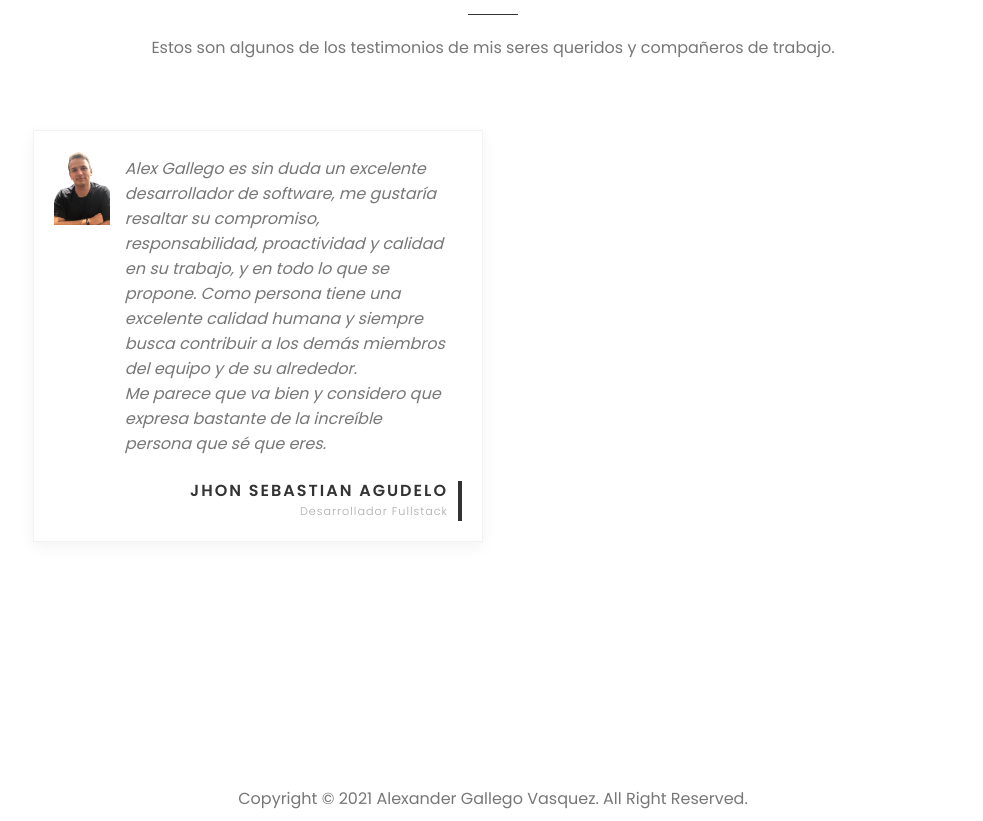
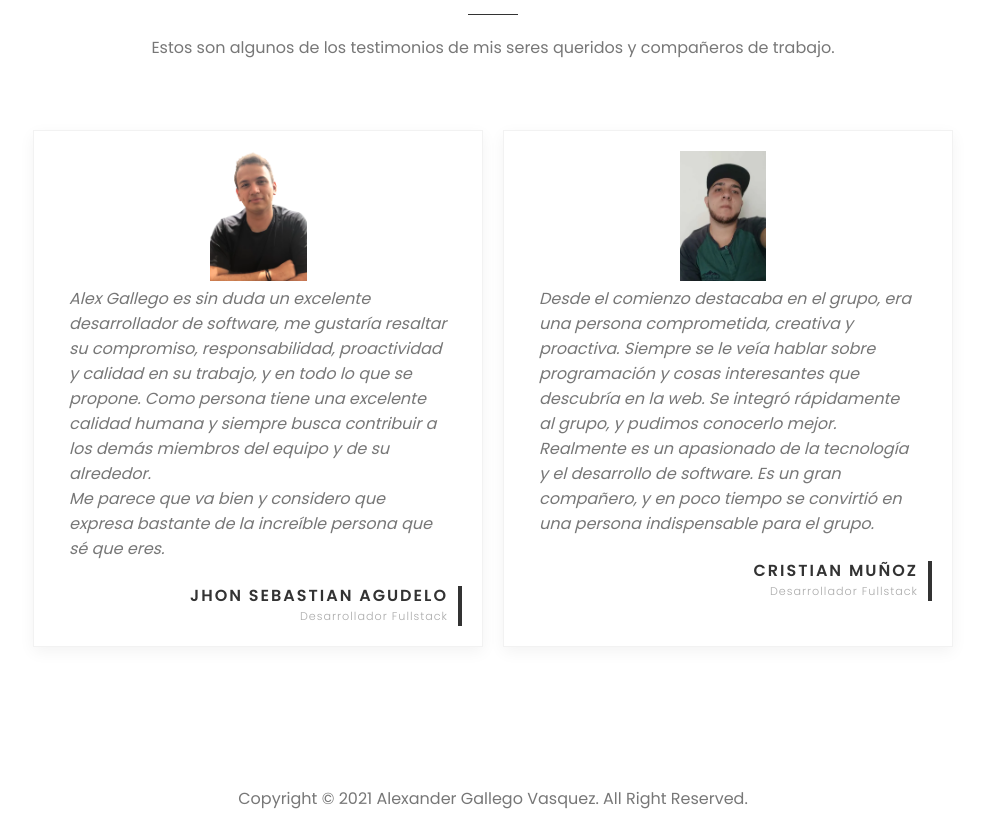
Before and after one commit to CamiloAlzateM/portafolio, a React (Create React App) app: page / in a window 1280 px wide. Shown: the part 3224-4045 px from the top of the page, without its empty margins (297-1280 px from the left). Built offline with nearby package versions, Linux system fonts and the light colour scheme.

Commit message:
Se agrega testimonio y se modifican estilos CSS.

```diff
--- a/src/components/Home.js
+++ b/src/components/Home.js
@@ -60,7 +60,7 @@ class Home extends React.Component {
         if (this.state.activeHojaVida) {
             return (
                 <div className="container">
-                    <div className="main active">
+                    <div className="main hoja-vida active">
                         <Navbar
                             toggleActiveHojaVida={this.toggleActiveHojaVida}
                             hideIconMenu={true}
--- a/src/components/Testimonials.js
+++ b/src/components/Testimonials.js
@@ -1,6 +1,7 @@
 import React from "react";
 
 import sebas from '../images/sebas.webp';
+import cristian from '../images/cristian.webp';
 
 class Testimonials extends React.Component {
     render() {
@@ -15,7 +16,7 @@ class Testimonials extends React.Component {
                         <div className="imgBx">
                             <img src={sebas} alt="Foto de identificación de Sebastian A." />
                         </div>
-                        <div>
+                        <div className="content-testimonials">
                             <p>Alex Gallego es sin duda un excelente desarrollador de software, me gustaría resaltar su compromiso,
                             responsabilidad, proactividad y calidad en su trabajo, y en todo lo que se propone. Como persona tiene una
                             excelente calidad humana y siempre busca contribuir a los demás miembros del equipo y de su alrededor.<br />
@@ -26,7 +27,22 @@ class Testimonials extends React.Component {
                             </h4>
                         </div>
                     </div>
-
+                    <div className="testimonialsBox">
+                        <div className="imgBx">
+                            <img src={cristian} alt="Foto de identificación de Cristian Muñoz" />
+                        </div>
+                        <div className="content-testimonials">
+                            <p>Desde el comienzo destacaba en el grupo, era una persona comprometida, creativa y proactiva.
+                                Siempre se le veía hablar sobre programación y cosas interesantes que descubría en la web. Se integró
+                                rápidamente al grupo, y pudimos conocerlo mejor. Realmente es un apasionado de la tecnología y el
+                                desarrollo de software. Es un gran compañero, y en poco tiempo se convirtió en una persona
+                                indispensable para el grupo.</p>
+                            <h4>
+                                Cristian Muñoz<br />
+                                <span>Desarrollador Fullstack</span>
+                            </h4>
+                        </div>
+                    </div>
                 </div>
             </section>
         );
--- a/src/styles/global.css
+++ b/src/styles/global.css
@@ -539,7 +539,7 @@ p {
 }
 
 /* Responsive */
-@media(min-width: 900px) {
+@media(min-width: 1320px) {
     .testimonials .content .testimonialsBox {
         display: flex;
         justify-content: space-between;
@@ -547,13 +547,18 @@ p {
 
     .testimonials .content .testimonialsBox .imgBx {
         width: 100%;
+        max-width: 225px;
         margin: 0;
     }
 
     .testimonials .content .testimonialsBox .imgBx img {
+        width: auto;
+        height: 280px;
+        object-fit: cover;
+    }
+
+    .testimonials .content .testimonialsBox .content-testimonials {
         width: 100%;
-        height: auto;
-        object-fit: cover;
     }
 }
 
--- a/src/styles/hojavida.css
+++ b/src/styles/hojavida.css
@@ -23,6 +23,6 @@ button.return:hover {
     cursor: pointer;
 }
 
-.main.active {
+.main.hoja-vida.active {
     display: block;
 }
```
Also changed, not shown: src/images/cristian.webp (added).
